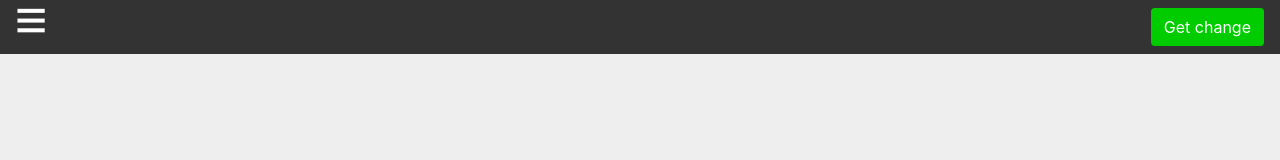
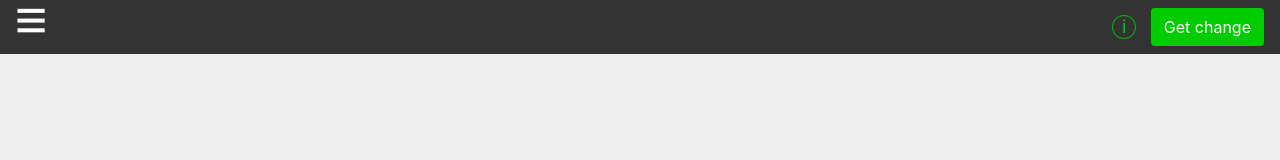
Before and after one commit to IgorBolotnikov/Coin-change-visualizer, a React (Create React App) app: page / in a window 1280 px wide. Shown: the top 160 px of the page. Built offline with nearby package versions, Linux system fonts and the light colour scheme.

Commit message:
Add Info and icon for toggling

```diff
--- a/src/App.js
+++ b/src/App.js
@@ -12,11 +12,8 @@ import {
 } from './components/input';
 import {
   getRandomInt,
-  getCoinRadius,
   generateCoinCoords,
   getCoinsArray,
-  getDarkerColor,
-  sleep
 } from './helpers';
 import {
   getCoinNums,
@@ -24,8 +21,9 @@ import {
   getChange,
   updateCoinNums
 } from './algorithm';
-import Modal from './components/modal';
+import InfoModal from './components/modal';
 import { drawCoinNumbers, clearSVG } from './barchart';
+import { MAIN_INFO } from './text';
 
 const COIN_SIZES = [1, 2, 5, 10, 25, 50]; // Can be any amount and any values
 const COINS_NUMS = {
@@ -62,7 +60,6 @@ function App() {
   const height = window.innerHeight - 54;
   // General coin values
   let [menu, setMenu] = useState(false);
-  let [coins, setCoins] = useState(COIN_SIZES);
   let [coinNumbers, setCoinNumbers] = useState(COINS_NUMS);
   let [coinCoords, setCoinCoords] = useState([]);
 
@@ -70,11 +67,9 @@ function App() {
   // NORMAL mode
   let [changeRange, setChangeRange] = useState({min: 1, max: 100});
   let [changeValue, setChangeValue] = useState(68);
-  let [changeCoins, setChangeCoins] = useState([]);
   // SIMULATION mode
   let [loading, setLoading] = useState(false);
   let [cycles, setCycles] = useState(10000);
-  let [withCoeff, setWithCoeff] = useState(true);
   let [coinNumbersSim, setCoinNumbsersSim] = useState(JSON.parse(JSON.stringify(COINS_NUMS)))
   let [prioritization, setPrioritization] = useState(true);
 
@@ -93,15 +88,15 @@ function App() {
 
   function calculateChange(event) {
     event.preventDefault();
-    const coinNums = getCoinNums(coins, coinNumbers);
+    const coinNums = getCoinNums(COIN_SIZES, coinNumbers);
     const amountsArray = getAmountsArray(
       changeValue,
-      coins,
+      COIN_SIZES,
       coinNums,
       PRIORITIZATION
     );
-    const change = getChange(amountsArray, coinNums, coins, PRIORITIZATION);
-    const coinsArray = getCoinsArray(change, coins);
+    const change = getChange(amountsArray, coinNums, COIN_SIZES, PRIORITIZATION);
+    const coinsArray = getCoinsArray(change, COIN_SIZES);
     const coords = generateCoinCoords(coinsArray, width, height);
     setCoinCoords(coords);
   }
@@ -144,7 +139,7 @@ function App() {
 
   function getActiveCoins(coinNums) {
     let array = [];
-    for (let coin of coins) {
+    for (let coin of COIN_SIZES) {
       if (coinNums[coin].active) {
         array.push(coin);
       }
@@ -178,7 +173,7 @@ function App() {
       );
       updateCoinNums(change, coinNums, activeCoins);
       counter += 1;
-      if (counter == 100) {
+      if (counter === 100) {
         coinNumsCollection.push({...coinNums});
         counter = 0;
       }
@@ -188,7 +183,6 @@ function App() {
   }
 
   useEffect(() => {
-    console.log(simulation);
     if (!simulation) {
       setCoinNumbers(JSON.parse(JSON.stringify(COINS_NUMS)));
       clearSVG();
@@ -197,13 +191,17 @@ function App() {
 
   return (
     <React.Fragment>
-      <nav className='navbar navbar-minimal d-flex justify-content-between'>
+      <nav className='navbar navbar-minimal d-flex justify-content-end'>
         <div>
           <MenuButton
             onClick={toggleMenu}
             text="≡"
           />
         </div>
+        <InfoModal
+          title="Introduction"
+          body={MAIN_INFO}
+        />
         <div>
           {simulation ? (
             <Button
@@ -247,7 +245,7 @@ function App() {
                   <span className="checkmark"></span>
                 </label>
               </div>
-              <h5 className='text-center mb-2 mt-3'>Cycles</h5>
+              <h5 className='text-center mb-2 mt-3'>Clients</h5>
               <SliderField
                 minValue={1000}
                 maxValue={100000}
@@ -265,7 +263,7 @@ function App() {
                 format={" ¢"}
               />
               <h5 className='text-center mb-2 mt-3'>Coins</h5>
-              {coins.map(coin => (
+              {COIN_SIZES.map(coin => (
                 <div
                   key={coin}
                   className="mb-2 d-flex text-white justify-content-center align-items-center"
--- a/src/barchart.js
+++ b/src/barchart.js
@@ -20,7 +20,6 @@ export async function drawCoinNumbers(coinSizes, coinNumsCollection) {
     bottom: Math.max(80, (window.innerHeight - 600) / 2),
     left: Math.max(65, (window.innerWidth - 500) / 2)
   };
-  let width = window.innerWidth;
   let height = Math.max(500, window.innerHeight - 54);
 
   let svg = d3.select('svg');
--- a/src/components/coins.js
+++ b/src/components/coins.js
@@ -1,6 +1,6 @@
 import React from 'react';
 import PropTypes from 'prop-types';
-import { getRandomInt, getDarkerColor, getCoinRadius } from './../helpers.js'
+import { getDarkerColor, getCoinRadius } from './../helpers.js'
 
 export const COIN_COLOR = '#ffdb4d';
 
--- a/src/components/input.js
+++ b/src/components/input.js
@@ -29,7 +29,6 @@ InputField.propTypes = {
 export function SliderField(props) {
   return (
     <InputRange
-      step={1}
       minValue={props.minValue}
       maxValue={props.maxValue}
       formatLabel={value => `${value}${props.format || ""}`}
@@ -52,7 +51,6 @@ SliderField.propTypes = {
 export function DoubleSliderField(props) {
   return (
     <InputRange
-      step={1}
       minValue={props.minValue}
       maxValue={props.maxValue}
       formatLabel={value => `${value}${props.format || ""}`}
--- a/src/components/modal.js
+++ b/src/components/modal.js
@@ -2,11 +2,11 @@ import React from 'react';
 import PropTypes from 'prop-types';
 
 
-export default function Modal(props) {
+export default function InfoModal(props) {
   return (
     <React.Fragment>
-      <button type="button" className="btn btn-primary" data-toggle="modal" data-target="#infoModal">
-        {props.buttonText}
+      <button type="button" className="info-button" data-toggle="modal" data-target="#infoModal">
+        i
       </button>
       <div className="modal fade" id="infoModal" tabIndex="-1" role="dialog" aria-labelledby="infoModalLabel" aria-hidden="true">
         <div className="modal-dialog" role="document">
@@ -17,8 +17,7 @@ export default function Modal(props) {
                 <span aria-hidden="true">&times;</span>
               </button>
             </div>
-            <div className="modal-body">
-              {props.body}
+            <div className="modal-body" dangerouslySetInnerHTML={{__html: props.body}}>
             </div>
             <div className="modal-footer">
               <button type="button" className="btn btn-secondary" data-dismiss="modal">Close</button>
@@ -30,8 +29,7 @@ export default function Modal(props) {
   )
 }
 
-Modal.propTypes = {
-  buttonText: PropTypes.string.isRequired,
+InfoModal.propTypes = {
   title: PropTypes.string.isRequired,
   body: PropTypes.string.isRequired,
 }
--- a/src/index.css
+++ b/src/index.css
@@ -77,6 +77,20 @@ input[type=number]::-webkit-outer-spin-button {
 
 .button-accent:hover {
   color: var(--sidebar-text-color);
+}
+
+.info-button {
+  background-color: var(--dark-bg-color);
+  color: var(--accent-color);
+  border-color: var(--accent-color);
+  border-width: 1px;
+  border-style: solid;
+  border-radius: 50%;
+  font-size: 18px;
+  line-height: 1;
+  width: 1.3em;
+  height: 1.3em;
+  margin-right: 15px;
 }
 
 .sidebar {
--- a/src/index.js
+++ b/src/index.js
@@ -1,6 +1,7 @@
 import React from 'react';
 import ReactDOM from 'react-dom';
 import 'bootstrap/dist/css/bootstrap.css';
+import 'bootstrap';
 import 'react-input-range/lib/css/index.css';
 import './index.css';
 import App from './App';
--- /dev/null
+++ b/src/text.js
@@ -0,0 +1,36 @@
+export const MAIN_INFO = `
+  <p>Hi!</p>
+
+  <p>This page gives you a grasp of what a coin change algorithm does.</p>
+
+  <p><em>For more tech-savvy: coin change is calculated with account
+    to minimum amount of coins to give using dynamic programming.</em></p>
+
+  <p>There are two main modes of visualizing: <em>Normal</em> mode and <em>Simulation</em> mode.
+  You chan switch the modes in the Menu.
+  Also there are total of six coins by face value: 1, 2, 5, 10, 25, 50 cents.
+  <em>Normal</em> mode is pretty straightforward. You set the amount of change you want
+  and press <b>Get change</b> button. Algorithm calculates the optimal amount
+  of each coin to give you and after that you, well, get the coins right on the screen (^__^).</p>
+
+  <p>The <em>Simulation</em> mode is where things get interesting. The main idea is
+  to simulate the normal business day of the self-checkout counter. Then you pay
+  for goods, it gives you your change. Pretty simple.</p>
+
+  <p>But there are hundreds (if not thousands) of customers per one counter.
+  And for that you need a lot of coins! How much of each coin? This is what this mode does.
+  You can set the amount of customers for a hypothetical business day, amount of
+  each coin you load the counter with, change range, as well as which coins you DO NOT load.
+  After that just press <b>Run simulation</b> and see how counter consumes
+  each coin throughout a day.
+  The most interesting thing is that there are two types of counters:
+  the dumb one and the smart one. The former just calculates the minimum change
+  for every payment and gives the coins. The latter not only does that, it also
+  accounts for the amount of each coin left in the stock. The smart counter
+  tries to consume each coin type evenly and not run out of change in
+  the middle of a day.</p>
+
+  <p>The default setup for Simulation is intended to show that the effectiveness
+  of "smart" cachier can be quite drastic when you don't load it evenly with
+  every coin.</p>
+`;
```
